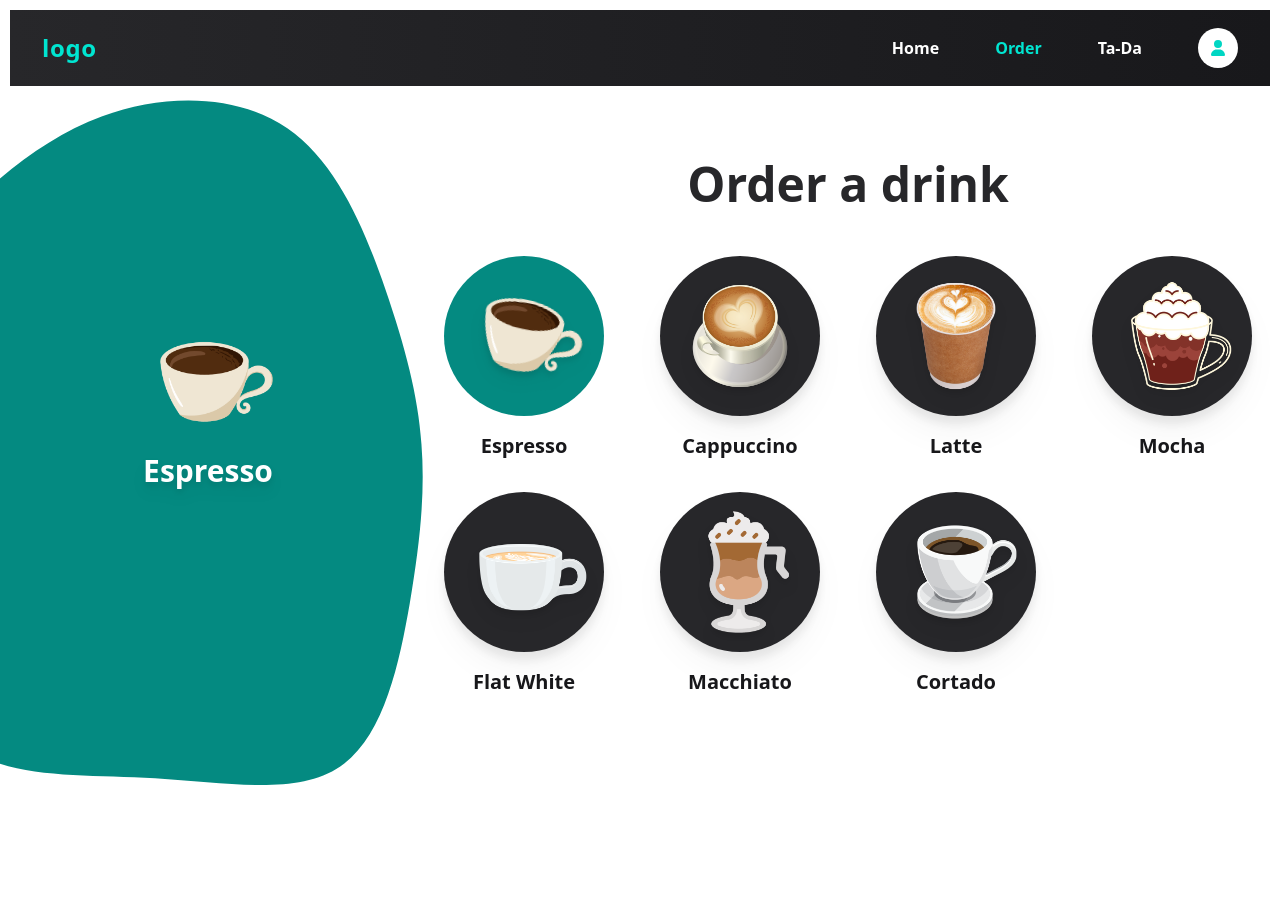
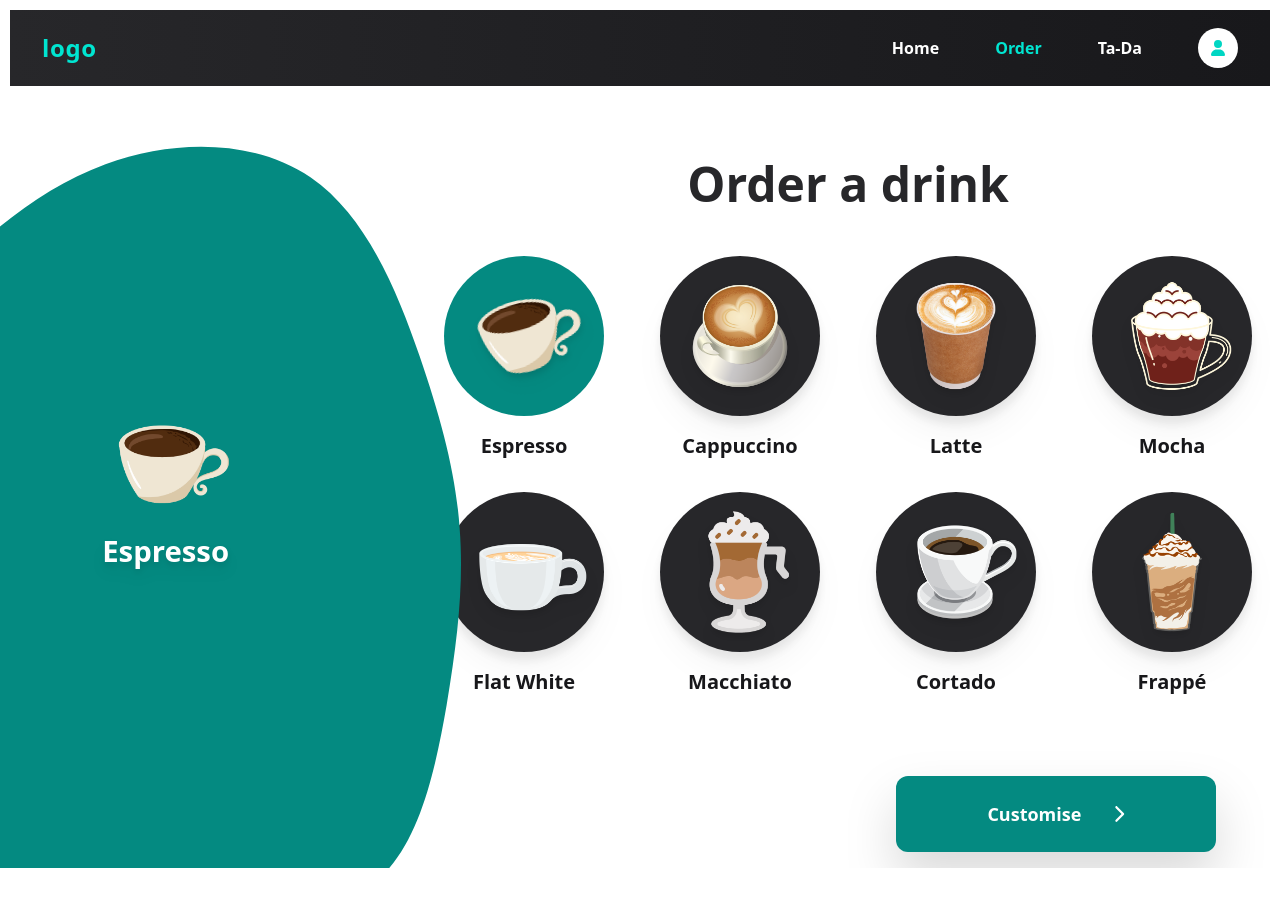
Before and after one commit to alexx-jones/coffee, a Next.js app: page /order in a window 1280 px wide. Shown: the top 906 px of the page. After the commit the page ends 868 px from the top, so only its background shows below. Built offline with nearby package versions, Linux system fonts and the light colour scheme.

Commit message:
Some cleanup. Continue forward button.

```diff
--- a/components/coffee/CoffeeSelector.js
+++ b/components/coffee/CoffeeSelector.js
@@ -1,15 +1,13 @@
 import Image from "next/image";
-import { useEffect, useState } from "react";
-import { RandomBlob } from 'react-random-shapes';
 
-export default function CoffeeSelector({ changeCoffeeSelected, coffeeSelected, coffeeArray, color }) {
+export default function CoffeeSelector({ changeCoffeeSelected, coffeeSelected, coffeeArray, color, fullSize }) {
 
   // Random rotation on select
   const randomRotation = Math.floor(Math.random() * 30) - 15;
   const finalRotation = (randomRotation >= -5 && randomRotation <= 5) ? randomRotation + 10 : randomRotation;
 
   return (
-    <div className="grid w-full h-full grid-cols-8 gap-8">
+    <div className={`grid w-full h-full grid-cols-8 gap-8 transition-all duration-200 ${fullSize ? 'scale-100' : 'scale-0'}`}>
       {coffeeArray.map((coffee, index) => (
         <div
           key={index}
--- a/pages/_app.js
+++ b/pages/_app.js
@@ -9,7 +9,7 @@ import '@/styles/globals.css'
 function MyApp({ Component, pageProps }) {
   const [displayNav, setDisplayNav] = useState(false);
   const currentPath = usePathname();
-  const [mainColor, setMainColor] = useState("#7D82B8");
+  const [mainColor, setMainColor] = useState();
   const [colors, setColors] = useState([
     "#7D82B8",
     "#FF0054",
@@ -48,7 +48,7 @@ function MyApp({ Component, pageProps }) {
   return (
     <>
       {displayNav && <Navbar mainColor={mainColor} />}
-      <Component {...pageProps} mainColor={mainColor} />
+      {mainColor && (<Component {...pageProps} mainColor={mainColor} />)}
     </>
   );
 }
--- a/pages/order.js
+++ b/pages/order.js
@@ -4,11 +4,16 @@ import Image from 'next/image';
 import React from 'react';
 import { RandomBlob } from 'react-random-shapes';
 import BlobShape from '@/components/coffee/Blob';
+import { FontAwesomeIcon } from '@fortawesome/react-fontawesome';
+import { faChevronRight } from '@fortawesome/free-solid-svg-icons';
 
 export default function Home({mainColor}) {
   const [coffeeSelected, setCoffeeSelected] = useState(0);
   const [blobRotationDeg, setBlobRotationDeg] = useState(20);
   const [translateXMag, setTranslateXMag] = useState(0);
+  const [insideBlobScale, setInsideBlobScale] = useState("scale-[85%]");
+  const [totalScale, setTotalScale] = useState("scale-[115%]");
+  const [showBasics, setShowBasics] = useState(true);
   const coffeeArray = [
     {
       name: "Espresso",
@@ -38,12 +43,11 @@ export default function Home({mainColor}) {
       name: "Cortado",
       imageUrl: "/assets/cortado.png",
     },
+    {
+      name: "Frappé",
+      imageUrl: "/assets/frappe.png",
+    },
   ];
-
-
-  const randomiseColor = () => {
-    setMainColor(colors[Math.floor(Math.random()*colors.length)]);
-  }
 
   const changeCoffeeSelected = (coffee) => {
     if (coffeeSelected !== coffee) {
@@ -52,18 +56,24 @@ export default function Home({mainColor}) {
       setCoffeeSelected(coffee);
     }
   }
+
+  const continueForward = () => {
+    setInsideBlobScale("scale-0");
+    setTotalScale("scale-[1000%]");
+    setTimeout(() => {setShowBasics(false);}, 200);
+  }
   return (
-        <main className={`flex min-h-screen flex-col items-center justify-between`}>
-        <div className='w-full flex flex-col gap-12'>
-            <div className="-translate-x-1/2 absolute left-0 top-0 bottom-0 w-1/3 content-[] shadow-xl-inner">
+    <main className="flex flex-col items-center justify-between overflow-hidden min-h-screen" style={{ marginTop: '-6rem', paddingTop: '6rem' }}>
+    <div className="w-full flex flex-col gap-12 relative">
+      <div className={`-translate-x-1/2 absolute left-0 top-0 bottom-0 w-1/3 content-[] shadow-xl-inner ${totalScale} z-[30] transition-all duration-1000`}>
         <div
-              className={`h-full relative z-0 transition-all duration-200 hover:scale-110`}
-              style={{transform: `rotate(${blobRotationDeg}deg) translateX(${translateXMag}rem)`}}
+          className={`h-full relative z-0 transition-all duration-200`}
+          style={{ transform: `rotate(${blobRotationDeg}deg) translateX(${translateXMag}rem)` }}
         >
-                <BlobShape color={mainColor} className={"h-full transition-all duration-200"}/>
+          <BlobShape color={mainColor} />
         </div>
         {coffeeArray && coffeeSelected !== undefined ? (
-                  <div className='translate-x-[8rem] w-full flex justify-center h-full items-center flex-col mx-20 z-100 absolute top-0'>
+          <div className={`translate-x-[4rem] w-full flex justify-center h-full items-center flex-col mx-20 z-100 absolute top-0 transition-all duration-100 ${insideBlobScale}`}>
             <Image
               src={coffeeArray[coffeeSelected]?.imageUrl}
               width="1000"
@@ -80,14 +90,23 @@ export default function Home({mainColor}) {
       <div className='grid grid-cols-12 row-span-1 p-4'>
         <div className='col-span-4'>
         </div>
-            <div className='col-span-8 flex flex-col items-center'>
-                <div className='w-full text-center my-4 py-8'>
+        <div className='col-span-8 flex flex-col items-center gap-12 pt-12'>
+          <div className='w-full text-center'>
             <span className='font-extrabold text-5xl text-zinc-800'>Order a drink</span>
           </div>
-                <CoffeeSelector changeCoffeeSelected={changeCoffeeSelected} coffeeSelected={coffeeSelected} coffeeArray={coffeeArray} color={mainColor} />
+          <CoffeeSelector changeCoffeeSelected={changeCoffeeSelected} coffeeSelected={coffeeSelected} coffeeArray={coffeeArray} color={mainColor} fullSize={showBasics} />
+          <div className='pt-8 w-full flex justify-end px-12'>
+            <button style={{ backgroundColor: mainColor }}
+            className='w-[20rem] py-6 rounded-xl flex gap-8 items-center justify-center text-white text-lg font-bold drop-shadow-2xl'
+            onClick={continueForward}
+            >
+            Customise <FontAwesomeIcon icon={faChevronRight} />
+            </button>
+          </div>
         </div>
       </div>
     </div>
   </main>
+
   )
 }
```
Also changed, not shown: public/assets/frappe.png (added). Lines whose indentation alone changed are shown as unchanged.
